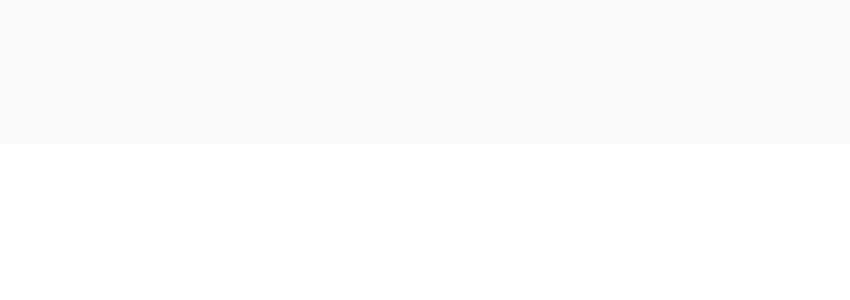
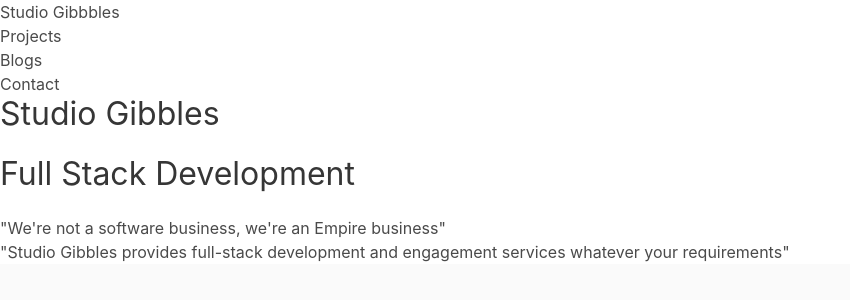
Before and after one commit to j-gilla/portfolio, a website: page index.html in a window 1280 px wide. Shown: the whole page, without its empty margins (0-850 px from the left). Drawn offline with nearby package versions, Linux system fonts and the light colour scheme.

Commit message:
landing page content laid out

```diff
--- a/index.html
+++ b/index.html
@@ -1,6 +1,5 @@
 <!DOCTYPE html>
 <html>
-
 <head>
     <meta charset ="UTF-8">
     <title>Test title</title>
@@ -8,16 +7,39 @@
 </head>
 
 <body>
-    <div class = "top-nav-bar">
 
-    </div>
+    <nav class = "top-nav-bar">
+        <div class="top-title">Studio Gibbbles</div>
+        <div class="list-menu">
+            <ul class="nav-list">
+                <li>Projects</li>
+                <li>Blogs</li>
+                <li>Contact</li>
+            </ul>
+        </div>
+
+    </nav>
+
     <div class = "main-banner">
+        <div class="title">
+            <h1>Studio Gibbles</h1>
+        </div>
+        <div class="title">
+            <h1>Full Stack Development</h1>
+        </div>
+
+        <div class="quote-text">
+            <h3>"We're not a software business, we're an Empire business"</h3>
+        </div>
+        <div class="desc-text">
+            <h3>"Studio Gibbles provides full-stack development and engagement services whatever your requirements"</h3>
+        </div>
 
     </div>
 
-    <div class ="footer">
+    <nav class = "footer">
 
-    </div>
+    </nav>
 
 </body>
 
```
Also changed, not shown: 2 other files.
